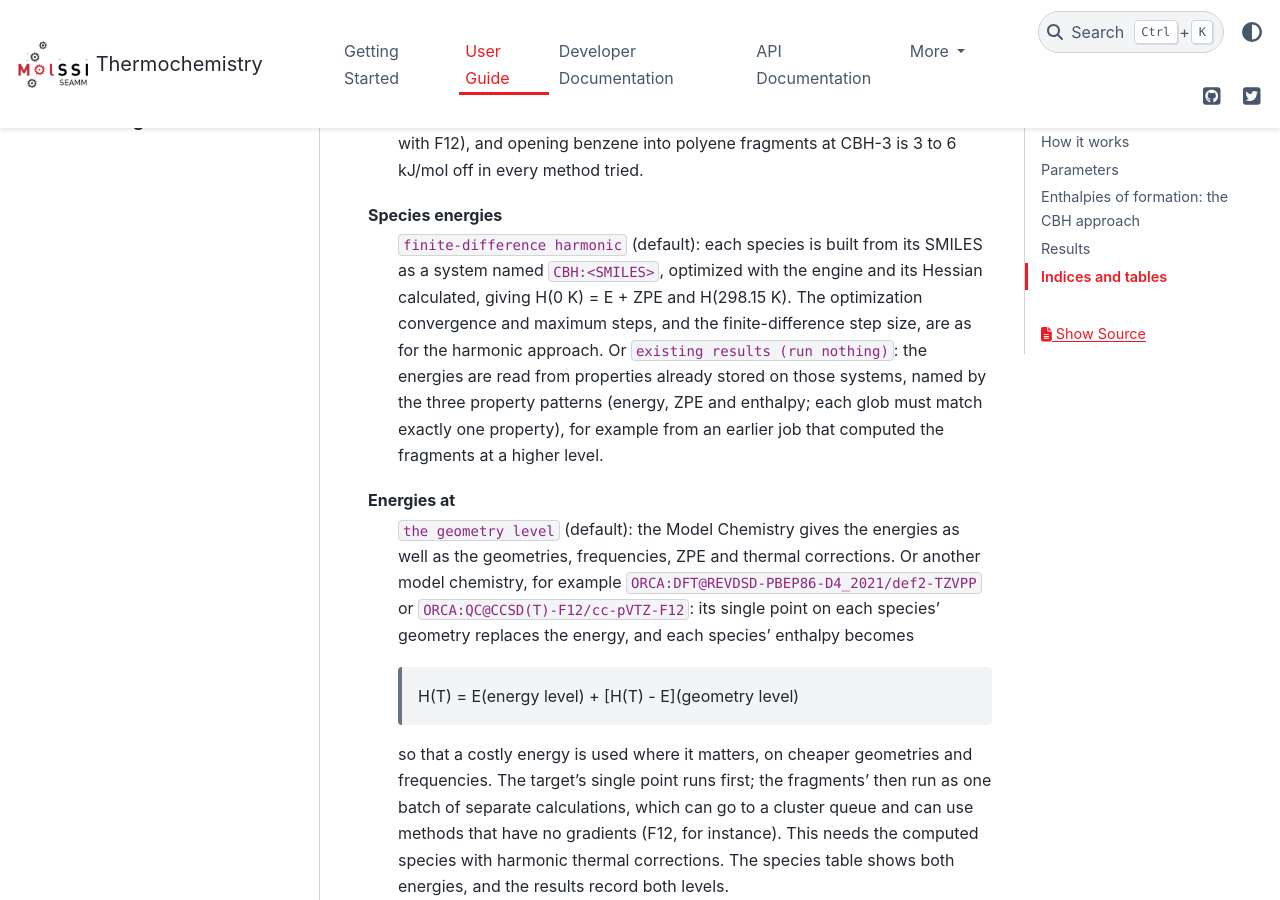
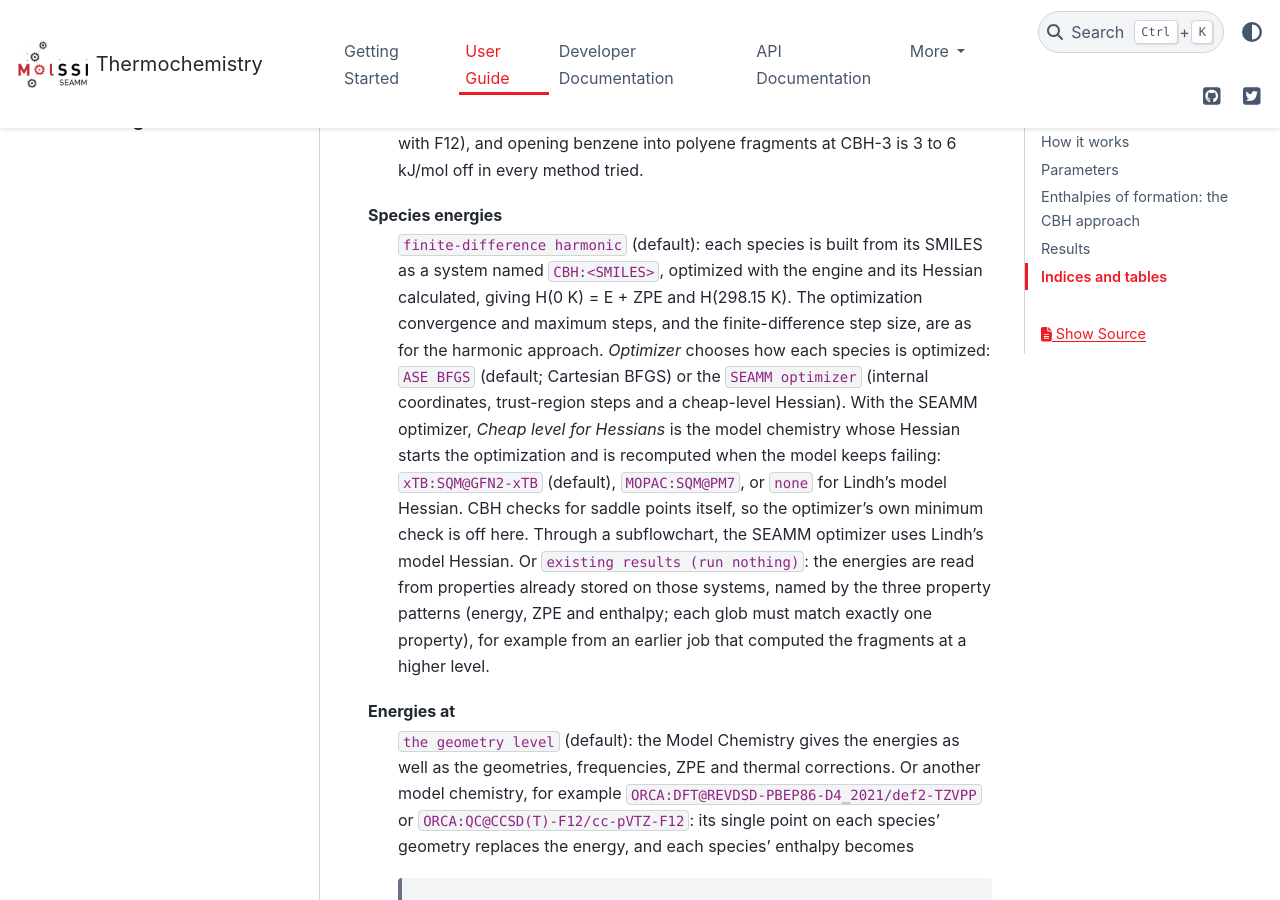
Before and after one commit to molssi-seamm/thermochemistry_step, a Sphinx documentation site: the page built from docs/user_guide/index.rst, in a window 1280 px wide and 900 px high, scrolled down 7220 px. Built offline with Sphinx 7.4.7 and the PyData theme 0.15.4, drawn with Linux system fonts in a browser that asks for light colours; pages that are not in the unit, such as notebooks, are missing from menus.

Commit message:
HISTORY and user guide for 2026.11.25
Co-Authored-By: Claude Opus 5.5 <noreply@anthropic.com>

```diff
--- a/docs/user_guide/index.rst
+++ b/docs/user_guide/index.rst
@@ -288,7 +288,15 @@ Species energies
     SMILES as a system named ``CBH:<SMILES>``, optimized with the engine and
     its Hessian calculated, giving H(0 K) = E + ZPE and H(298.15 K). The
     optimization convergence and maximum steps, and the finite-difference step
-    size, are as for the harmonic approach. Or ``existing results (run
+    size, are as for the harmonic approach. *Optimizer* chooses how each species
+    is optimized: ``ASE BFGS`` (default; Cartesian BFGS) or the ``SEAMM
+    optimizer`` (internal coordinates, trust-region steps and a cheap-level
+    Hessian). With the SEAMM optimizer, *Cheap level for Hessians* is the model
+    chemistry whose Hessian starts the optimization and is recomputed when the
+    model keeps failing: ``xTB:SQM@GFN2-xTB`` (default), ``MOPAC:SQM@PM7``, or
+    ``none`` for Lindh's model Hessian. CBH checks for saddle points itself, so
+    the optimizer's own minimum check is off here. Through a subflowchart, the
+    SEAMM optimizer uses Lindh's model Hessian. Or ``existing results (run
     nothing)``: the energies are read from properties already stored on those
     systems, named by the three property patterns (energy, ZPE and enthalpy;
     each glob must match exactly one property), for example from an earlier
```
Also changed, not shown: HISTORY.rst (+8 -0 lines).
